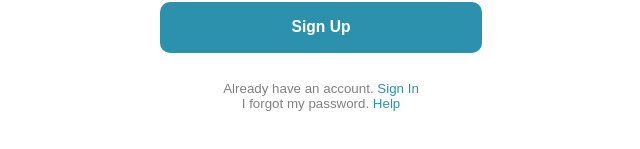
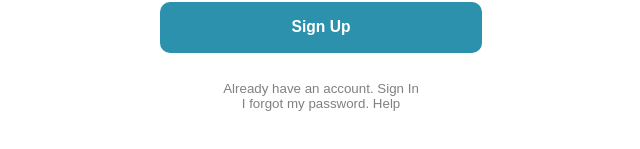
Before and after one commit to WildCodeSchool-2024-02/JS-lyon-0224-P3-ricetrio, a React (Vite) app in the folder client/: page / in a window 1280 px wide. Shown: the part 437-586 px from the top of the page, without its empty margins (319-959 px from the left). Built offline with nearby package versions, Linux system fonts and the light colour scheme; a web font is replaced by a local one.

Commit message:
delete figma url

```diff
--- a/client/src/pages/Inscription.jsx
+++ b/client/src/pages/Inscription.jsx
@@ -35,24 +35,10 @@ export default function Inscription() {
           </form>
           <div className="textUnderButton">
             <p className="underButton">
-              Already have an account.{" "}
-              <a
-                href="https://www.figma.com/design/FBKn4sUw9hrwRsiNdmsFsC/Maquette_origins_digital?node-id=0-1&t=Zt3LBqJmnhRMfwgn-0"
-                target="_blank"
-                rel="noreferrer"
-              >
-                Sign In
-              </a>
+              Already have an account. <span>Sign In</span>
             </p>
             <p className="underButton">
-              I forgot my password.{" "}
-              <a
-                href="https://www.figma.com/design/FBKn4sUw9hrwRsiNdmsFsC/Maquette_origins_digital?node-id=0-1&t=Zt3LBqJmnhRMfwgn-0"
-                target="_blank"
-                rel="noreferrer"
-              >
-                Help
-              </a>
+              I forgot my password. <span>Help</span>
             </p>
           </div>
         </div>
```
